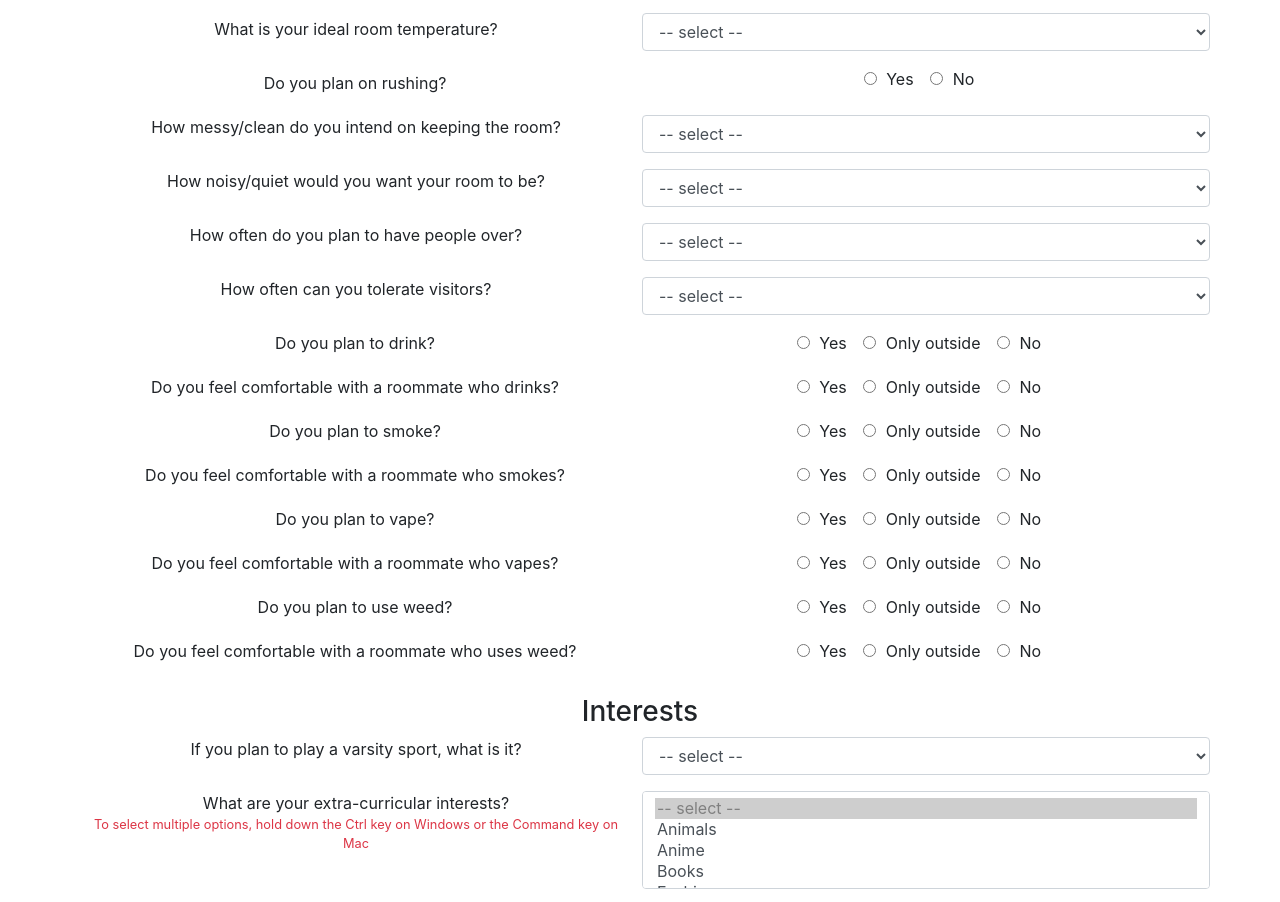
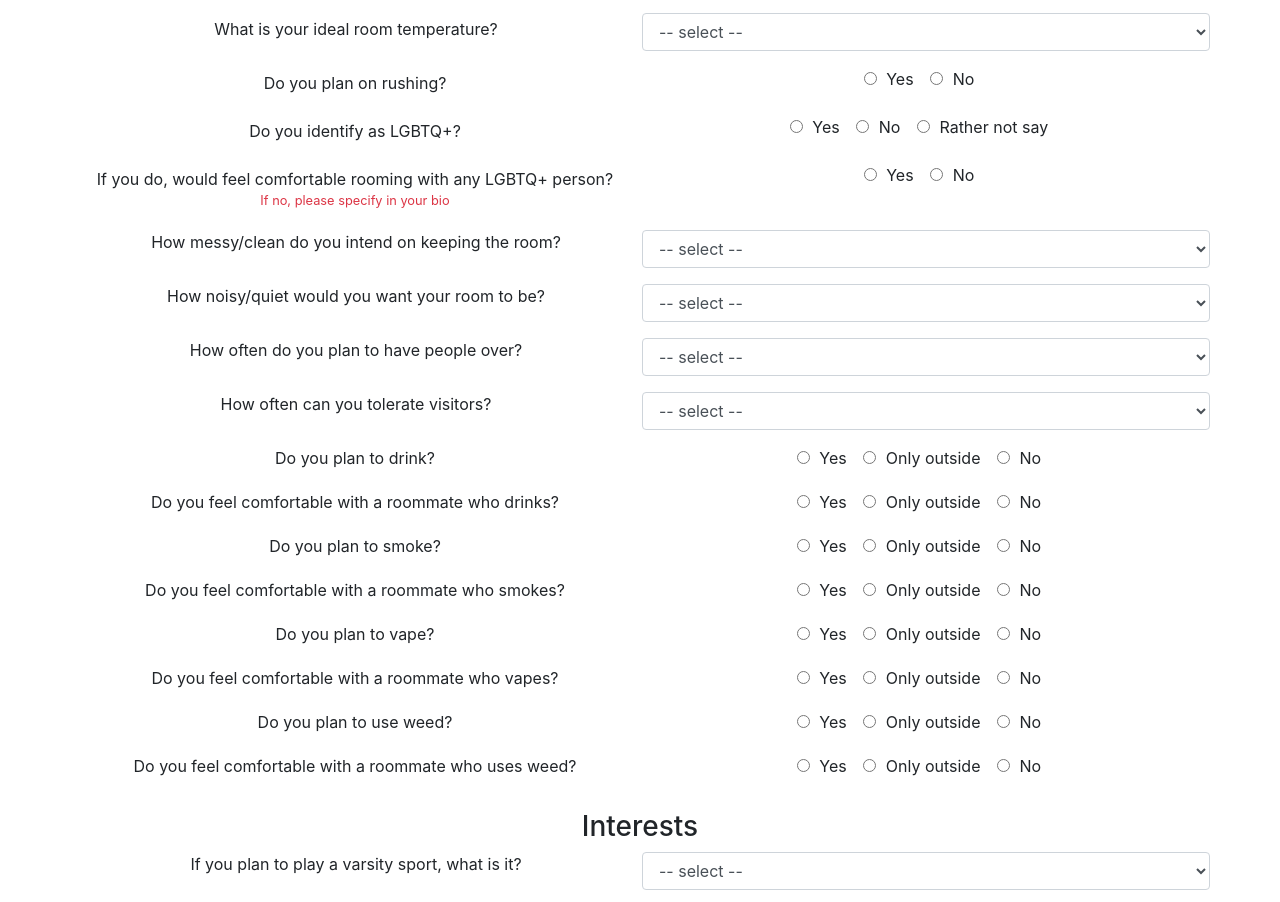
Before and after one commit to alex-mous/UW-RoommateFinder, a website: page public/index.html in a window 1280 px wide. Shown: the part 995-1897 px from the top of the page. Drawn offline with nearby package versions, Linux system fonts and the light colour scheme.

Commit message:
fix a couple of questions

```diff
--- a/public/index.html
+++ b/public/index.html
@@ -638,9 +638,35 @@ Path:
                         </span>
                     </label>
                     <hr class="d-sm-none d-block w-50 my-0">
-                    <label class="row custom-form-row d-none">
+                    <label class="row custom-form-row">
                         <span class="col py-1 text-center">
-                            Do you mind if your roommate is LGBTQ+?
+                            Do you identify as LGBTQ+?
+                        </span>
+                        <span class="col-sm col-12 mb-1 text-center">
+                            <div class="form-check-inline">
+                                <label class="form-check-label">
+                                    <input class="form-check-input" type="radio" required name="lgbtq" value="y">
+                                    Yes
+                                </label>
+                            </div>
+                            <div class="form-check-inline">
+                                <label class="form-check-label">
+                                    <input class="form-check-input" type="radio" required name="lgbtq" value="n">
+                                    No
+                                </label>
+                            </div>
+                            <div class="form-check-inline">
+                                <label class="form-check-label">
+                                    <input class="form-check-input" type="radio" required name="lgbtq" value="r">
+                                    Rather not say
+                                </label>
+                            </div>
+                        </span>
+                    </label>
+                    <label class="row custom-form-row">
+                        <span class="col py-1 text-center">
+                            If you do, would feel comfortable rooming with any LGBTQ+ person?
+                            <p class="text-danger small m-0 p-0">If no, please specify in your bio</p>
                         </span>
                         <span class="col-sm col-12 mb-1 text-center">
                             <div class="form-check-inline">
```
